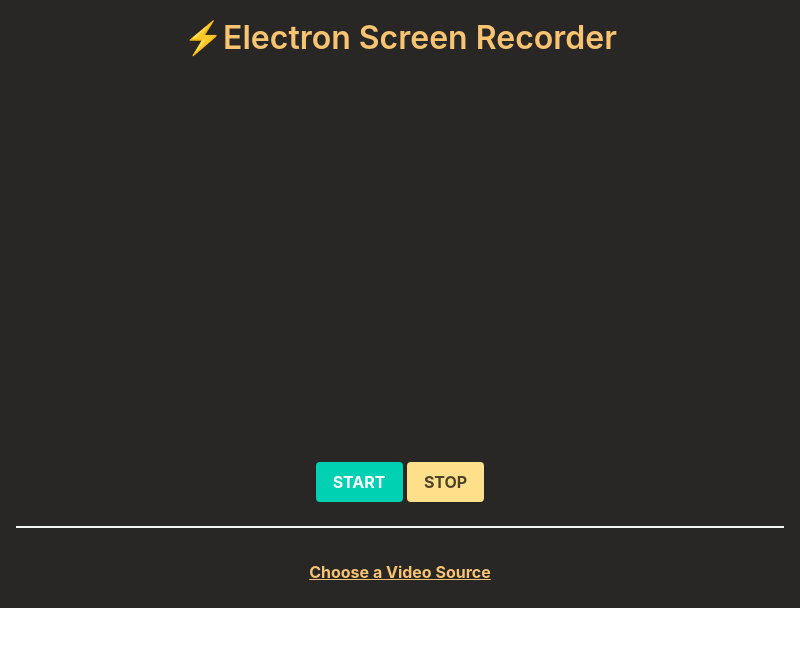
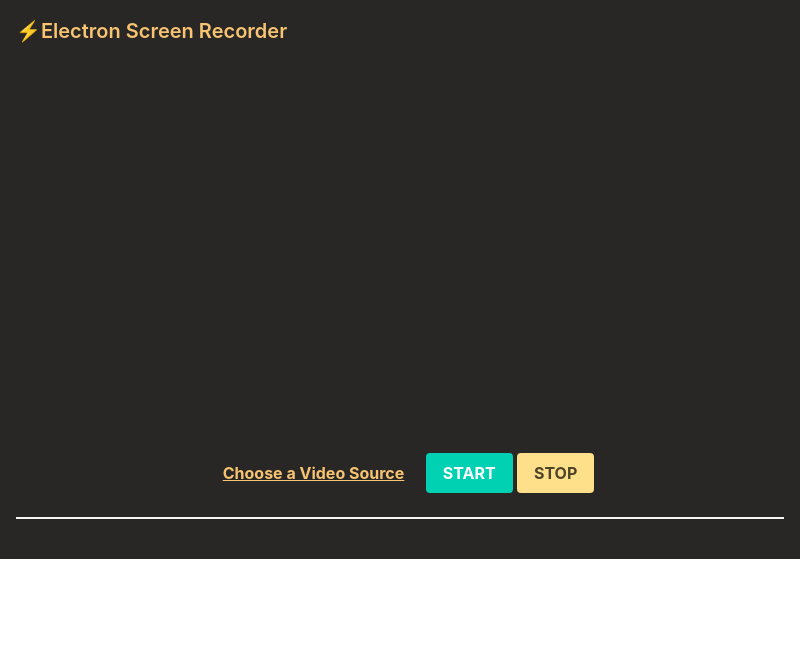
Before and after one commit to NKVitug/Screen-Recorder, an Electron app: page src/index.html in a window 800 px wide. Drawn offline with nearby package versions, Linux system fonts and the light colour scheme.

Commit message:
Update index.html

```diff
--- a/src/index.html
+++ b/src/index.html
@@ -11,18 +11,20 @@
     <script defer src="render.js"></script>
   </head>
   <body class="content">
-    <h1 style="color: #F8C471">⚡Electron
-      Screen Recorder</h1>
+    <p class="title">⚡Electron
+      Screen Recorder</p>
 
     <video></video>
+
+    <button id="videoSelectBtn" class="button is-text" style="color: #F8C471">
+      <strong>Choose a Video Source</strong>
+    </button>
 
     <button id="startBtn" class="button is-primary"><strong>START</strong></button>
     <button id="stopBtn" class="button is-warning"><strong>STOP</strong></button>
 
     <hr />
 
-    <button id="videoSelectBtn" class="button is-text" style="color: #F8C471">
-      <strong>Choose a Video Source</strong>
-    </button>
+
   </body>
 </html>
```
